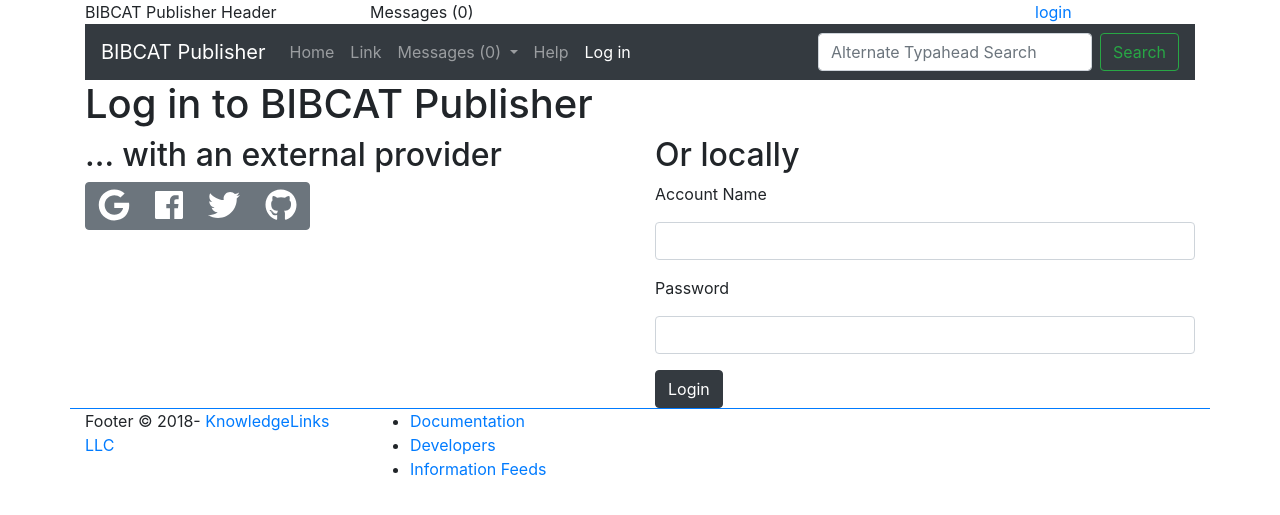
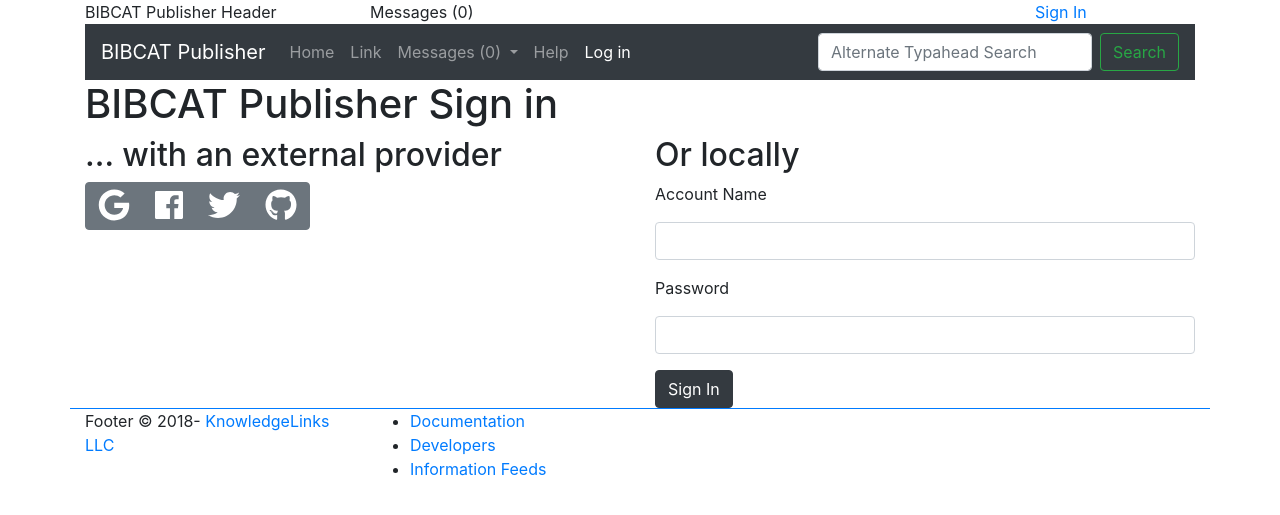
Before and after one commit to KnowledgeLinks/bibcat-publisher, a Flask app: page /login in a window 1280 px wide. Shown: the top 515 px of the page. Run offline with Flask 2, Linux system fonts and the light colour scheme; some libraries are stand-ins or nearby versions.

Commit message:
replaced login with sign in

```diff
--- a/catalog/templates/header.html
+++ b/catalog/templates/header.html
@@ -13,7 +13,7 @@
             {% endwith %}
         </section>
         <section class="col-1">
-            <a href="{{ url_for('publisher_login') }}">login</a>
+            <a href="{{ url_for('publisher_login') }}">Sign In</a>
         </section>
     </div>
 </div>
--- a/catalog/templates/login.html
+++ b/catalog/templates/login.html
@@ -3,7 +3,7 @@
 {% block search %}{% endblock %}
 
 {% block main %}
-<h1>Log in to BIBCAT Publisher</h1>
+<h1>BIBCAT Publisher Sign in </h1>
 <div class="row">
     <div class="col-6">
         <h2>&hellip; with an external provider</h2>
@@ -34,7 +34,7 @@
                 <label>{{ form.password.label }}</label>
                 {{ form.password(class_='form-control') }}
             </div>
-            <button type="submit" class="btn btn-dark">Login</button>
+            <button type="submit" class="btn btn-dark">Sign In</button>
         </form>
     </div>
 </div>
```
